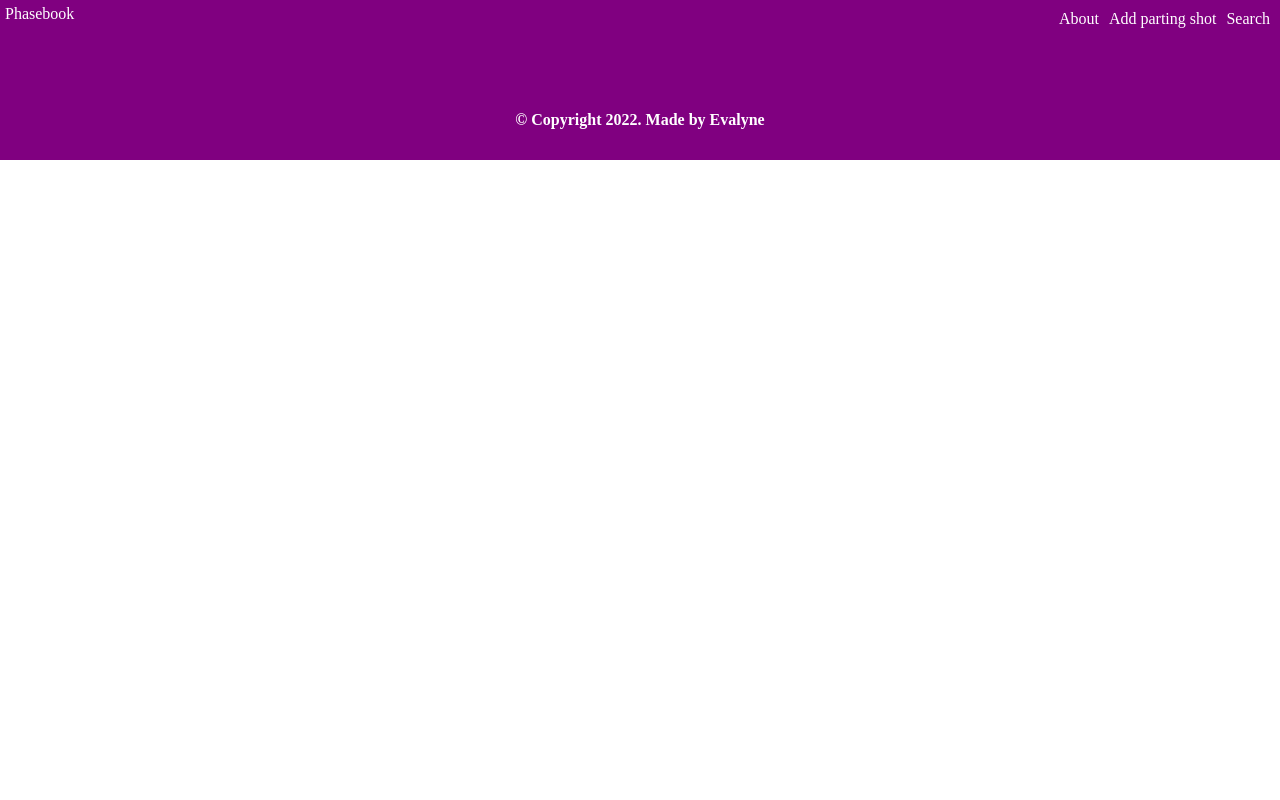
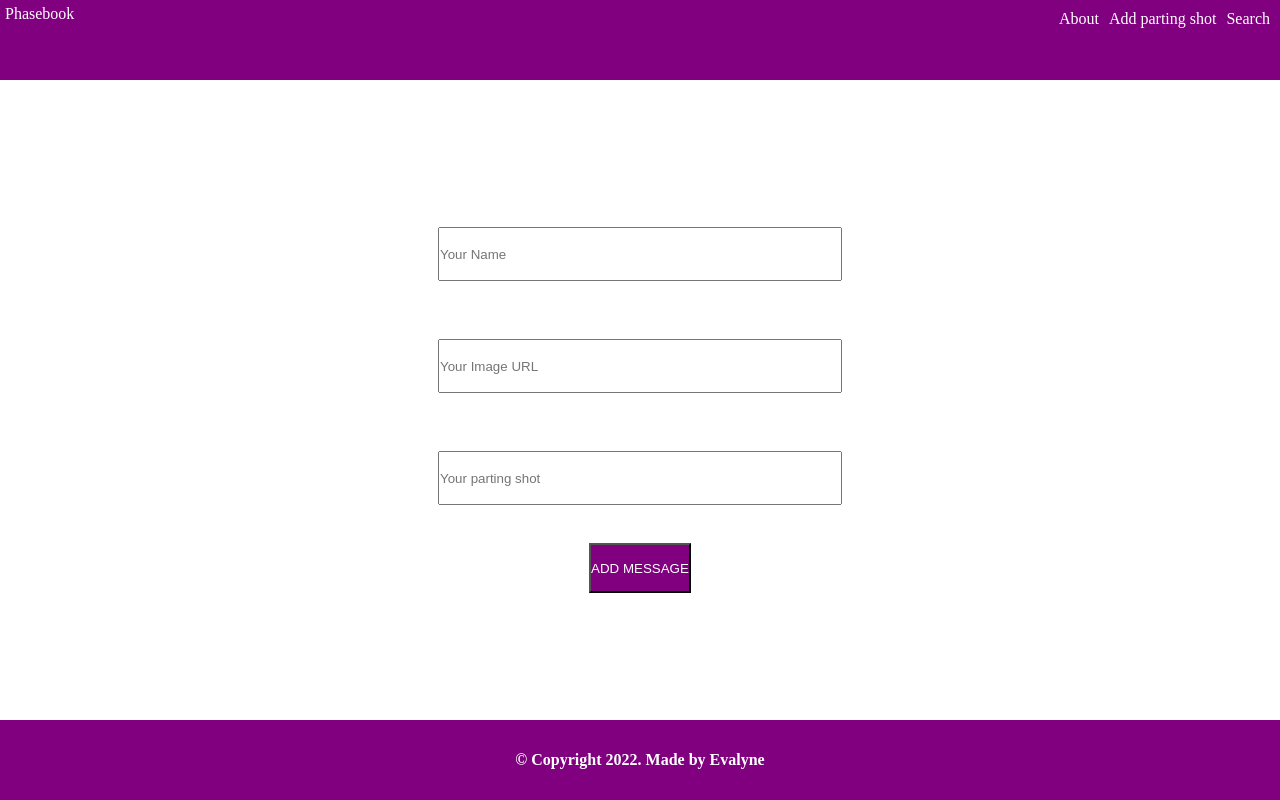
Before and after one commit to EvalyneMueke/phasebook, a plain HTML site: page form.html in a window 1280 px wide. Drawn offline with Linux system fonts and the light colour scheme; no server answers.

Commit message:
Created the form for adding messages

```diff
--- a/form.html
+++ b/form.html
@@ -21,7 +21,17 @@
 
         </ul>
     </nav>
-
+    <section id="inputForm">
+        <form>
+           <input type="text" name="name"placeholder="Your Name" id="user_name">
+           <br>
+           <input type="url" name="image" placeholder="Your Image URL" id="imageUrl">
+           <br>
+           <input type="text" name="message" placeholder="Your parting shot" id="user_message">
+           <br>
+           <button type="submit" id="addDataButton">ADD MESSAGE</button>
+        </form>
+    </section>
     <footer>
         <p>&copy; Copyright 2022. Made by Evalyne</p>
          </footer>
```
Also changed, not shown: additionform.html (deleted).
